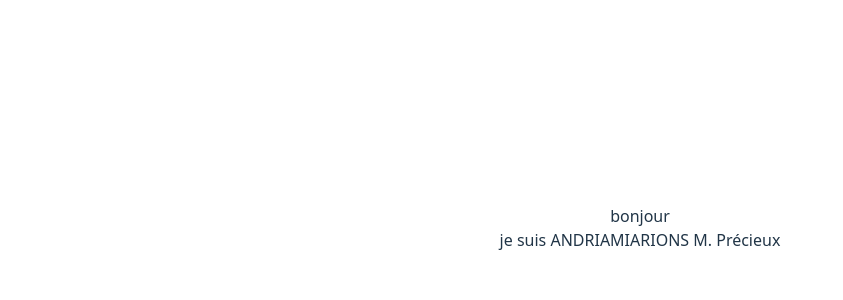
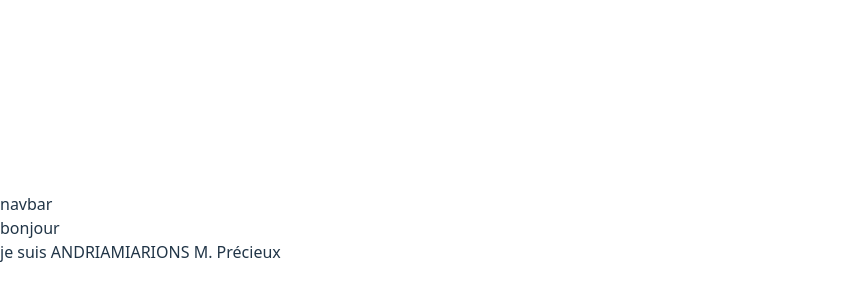
Before and after one commit to MANDANIAINAPRECIEUX/portofolio, a React (Vite) app: page / in a window 1280 px wide. Shown: the part 172-472 px from the top of the page, without its empty margins (0-843 px from the left). Built offline with nearby package versions, Linux system fonts and the light colour scheme.

Commit message:
debut Navbar

```diff
--- a/src/App.tsx
+++ b/src/App.tsx
@@ -1,18 +1,17 @@
-import { useState } from 'react'
-import reactLogo from './assets/react.svg'
-import viteLogo from '/vite.svg'
-import './App.css'
+
+import Navbar from "./components/Navbar";
 
 function App() {
-
-
   return (
     <>
+      <Navbar />
       <div>bonjour</div>
-      <div><span> je suis </span><span>ANDRIAMIARIONS M. Précieux</span></div>
-
+      <div>
+        <span> je suis </span>
+        <span>ANDRIAMIARIONS M. Précieux</span>
+      </div>
     </>
-  )
+  );
 }
 
-export default App
+export default App;
--- a/src/components/Navbar.tsx
+++ b/src/components/Navbar.tsx
@@ -1,9 +1,7 @@
-import React from 'react'
+import React from "react";
 
-const navbar = () => {
-  return (
-    <div>navbar</div>
-  )
-}
+const Navbar = () => {
+  return <div>navbar</div>;
+};
 
-export default navbar
+export default Navbar;
```
